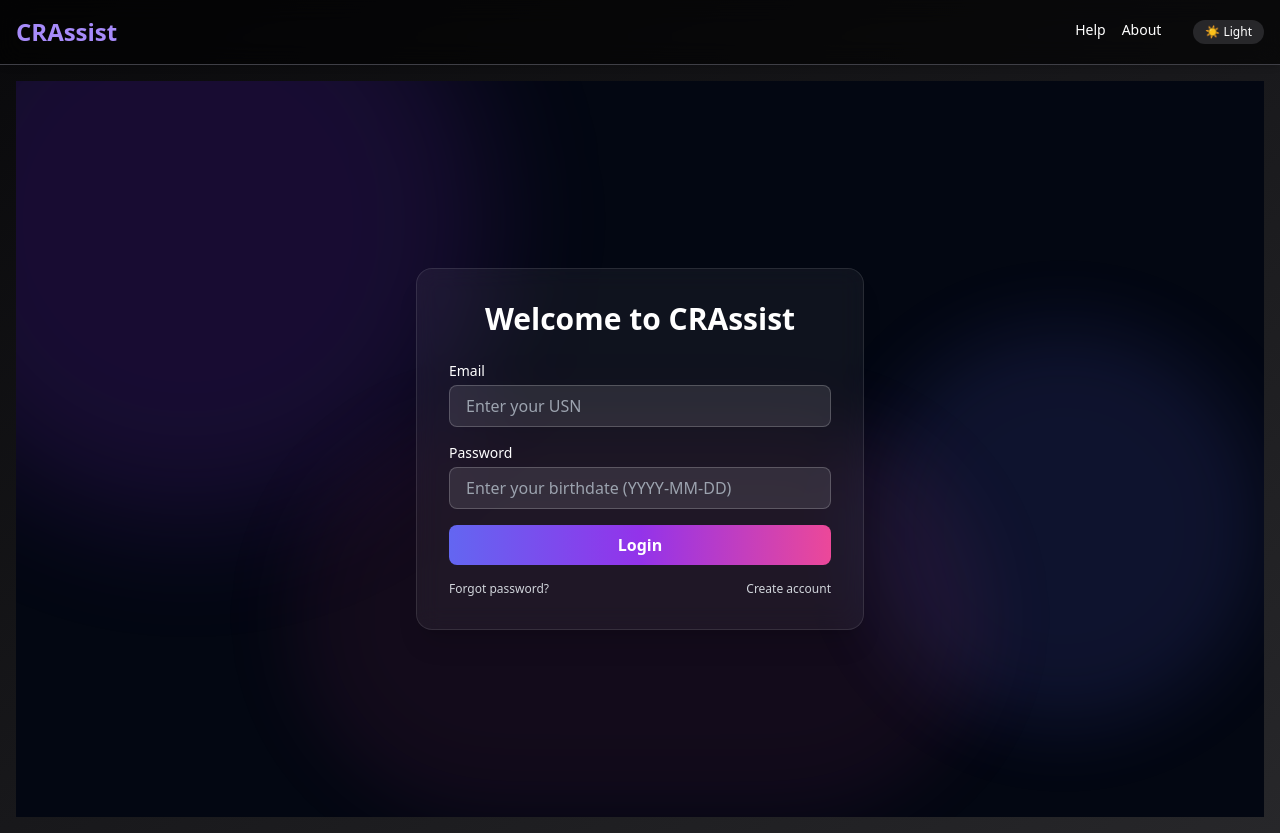
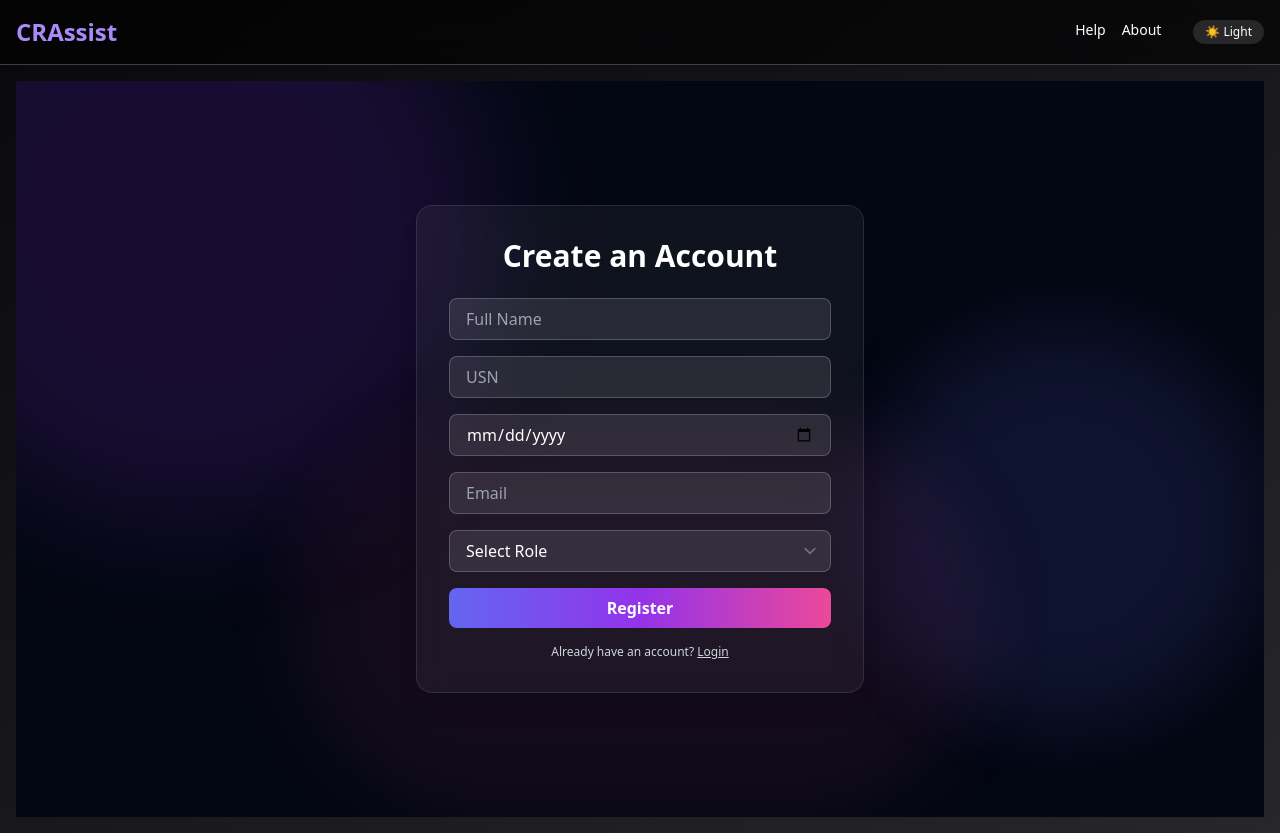
Before and after one commit to rifahb/CRAssist, a React (Create React App) app in the folder client/: page /register in a window 1280 px wide. Before the commit this address led to /login. Built offline with nearby package versions, Linux system fonts and the light colour scheme.

Commit message:
Added registration page

```diff
--- a/client/src/App.js
+++ b/client/src/App.js
@@ -6,6 +6,7 @@ import Profile from "./pages/Profile";
 import Settings from "./pages/Settings";
 import Issue from "./pages/Issue";
 import Polls from "./pages/Polls";
+import Register from "./pages/Register";
 import Feedback from "./pages/Feedback";
 import Help from "./pages/HelpPage"; // Help Page
 import About from "./pages/About"; // About Page
@@ -25,6 +26,8 @@ function App() {
           <>
             <Route path="/help" element={<Help />} />
             <Route path="/about" element={<About />} />
+            <Route path="/register" element={<Register />} />
+
           </>
         )}
 
--- a/client/src/pages/Login.jsx
+++ b/client/src/pages/Login.jsx
@@ -1,6 +1,8 @@
 import { useState } from "react";
 import { useNavigate } from "react-router-dom";
 import Layout from "../components/Layout";
+import { Link } from "react-router-dom";
+
 import { useAuth } from "../context/authContext"; // ✅ Import context
 import axios from "axios"; // Import axios
 export default function Login() {
@@ -90,9 +92,9 @@ export default function Login() {
               {loading ? "Logging in..." : "Login"}
             </button>
             <div className="flex justify-between text-xs mt-2 text-gray-300">
-              <a href="/forgot-password" className="hover:underline">Forgot password?</a>
-              <a href="/register" className="hover:underline">Create account</a>
-            </div>
+  <a href="/forgot-password" className="hover:underline">Forgot password?</a>
+  <Link to="/register" className="hover:underline">Create account</Link>
+</div>
           </form>
         </div>
       </div>
--- /dev/null
+++ b/client/src/pages/Register.jsx
@@ -0,0 +1,102 @@
+import { useState } from "react";
+import { useNavigate } from "react-router-dom";
+import Layout from "../components/Layout";
+
+export default function Register() {
+  const [name, setName] = useState("");
+  const [usn, setUsn] = useState("");
+  const [dob, setDob] = useState("");
+  const [email, setEmail] = useState("");
+  const [role, setRole] = useState("");
+  const [error, setError] = useState("");
+  const [success, setSuccess] = useState(false);
+  const navigate = useNavigate();
+
+  const handleSubmit = (e) => {
+    e.preventDefault();
+    setError("");
+    setSuccess(false);
+
+    if (!name || !usn || !dob || !email || !role) {
+      return setError("All fields are required.");
+    }
+
+    // 🔐 Replace this with actual backend API call later
+    setTimeout(() => {
+      setSuccess(true);
+      setTimeout(() => navigate("/login"), 2000); // redirect after 2s
+    }, 1000);
+  };
+
+  return (
+    <Layout>
+      <div className="min-h-[calc(100vh-64px)] flex items-center justify-center relative overflow-hidden bg-gray-950">
+        {/* Glow Effects */}
+        <div className="absolute inset-0 z-0">
+          <div className="absolute -top-40 -left-32 w-[600px] h-[600px] bg-purple-600/30 blur-3xl rounded-full opacity-50 animate-pulse"></div>
+          <div className="absolute top-1/3 right-0 w-[400px] h-[400px] bg-indigo-500/30 blur-2xl rounded-full opacity-40 animate-pulse"></div>
+          <div className="absolute bottom-0 left-1/2 -translate-x-1/2 w-[700px] h-[400px] bg-pink-500/20 blur-2xl rounded-full opacity-30 animate-pulse"></div>
+        </div>
+
+        {/* Card */}
+        <div className="relative z-10 w-full max-w-md bg-white/5 backdrop-blur-md rounded-2xl border border-white/10 shadow-xl p-8">
+          <h2 className="text-3xl font-bold mb-6 text-white text-center">Create an Account</h2>
+          <form className="space-y-4" onSubmit={handleSubmit}>
+            <input
+              type="text"
+              placeholder="Full Name"
+              className="w-full px-4 py-2 rounded-lg bg-white/10 text-white border border-white/20 placeholder-gray-400 focus:outline-none focus:ring-2 focus:ring-indigo-500"
+              value={name}
+              onChange={(e) => setName(e.target.value)}
+            />
+            <input
+              type="text"
+              placeholder="USN"
+              className="w-full px-4 py-2 rounded-lg bg-white/10 text-white border border-white/20 placeholder-gray-400 focus:outline-none focus:ring-2 focus:ring-indigo-500"
+              value={usn}
+              onChange={(e) => setUsn(e.target.value)}
+            />
+            <input
+              type="date"
+              placeholder="Date of Birth"
+              className="w-full px-4 py-2 rounded-lg bg-white/10 text-white border border-white/20 placeholder-gray-400 focus:outline-none focus:ring-2 focus:ring-indigo-500"
+              value={dob}
+              onChange={(e) => setDob(e.target.value)}
+            />
+            <input
+              type="email"
+              placeholder="Email"
+              className="w-full px-4 py-2 rounded-lg bg-white/10 text-white border border-white/20 placeholder-gray-400 focus:outline-none focus:ring-2 focus:ring-indigo-500"
+              value={email}
+              onChange={(e) => setEmail(e.target.value)}
+            />
+            <select
+              value={role}
+              onChange={(e) => setRole(e.target.value)}
+              className="w-full px-4 py-2 rounded-lg bg-white/10 text-white border border-white/20 placeholder-gray-400 focus:outline-none focus:ring-2 focus:ring-indigo-500"
+            >
+              <option value="" disabled>Select Role</option>
+              <option value="Student">Student</option>
+              <option value="Teacher">Teacher</option>
+              <option value="CR">CR</option>
+            </select>
+
+            {error && <p className="text-red-400 text-sm">{error}</p>}
+            {success && <p className="text-green-400 text-sm">✅ Registered! Redirecting to login...</p>}
+
+            <button
+              type="submit"
+              className="w-full bg-gradient-to-r from-indigo-500 via-purple-600 to-pink-500 py-2 rounded-lg font-semibold text-white hover:opacity-90 transition"
+            >
+              Register
+            </button>
+
+            <div className="text-xs text-gray-300 text-center mt-2">
+              Already have an account? <a href="/login" className="underline">Login</a>
+            </div>
+          </form>
+        </div>
+      </div>
+    </Layout>
+  );
+}
```
